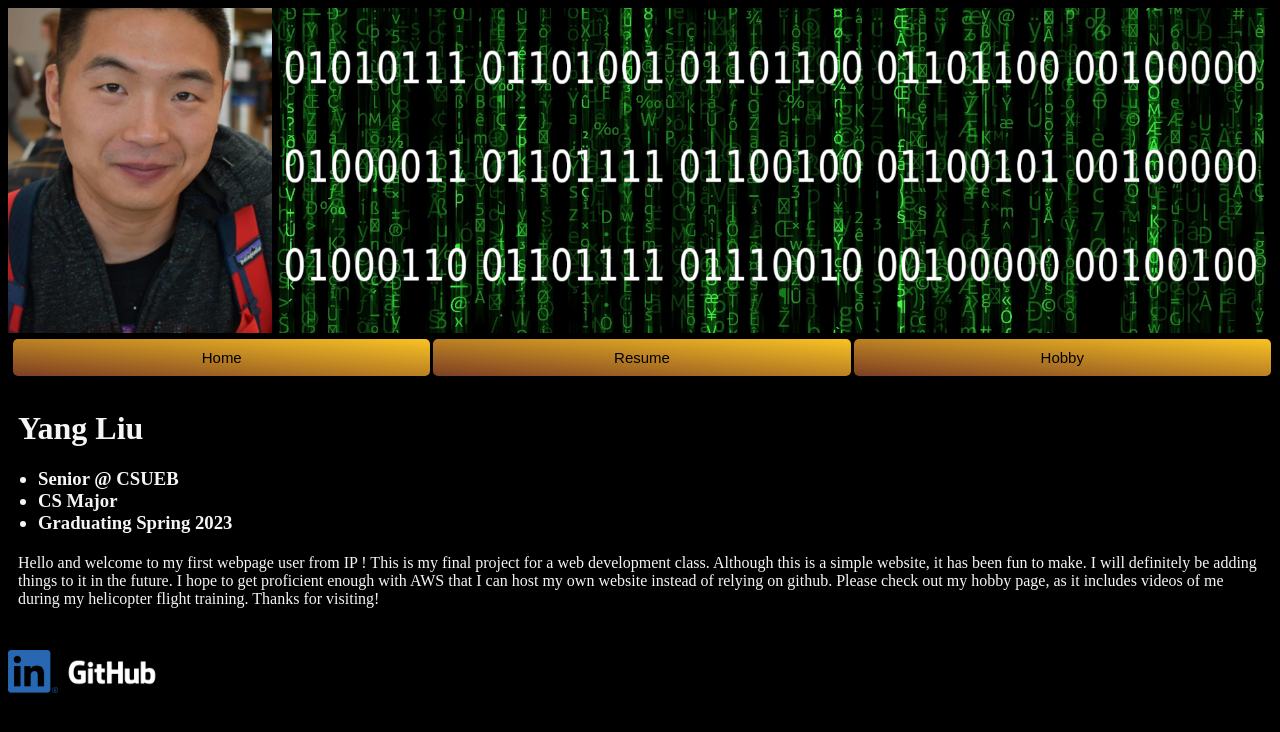
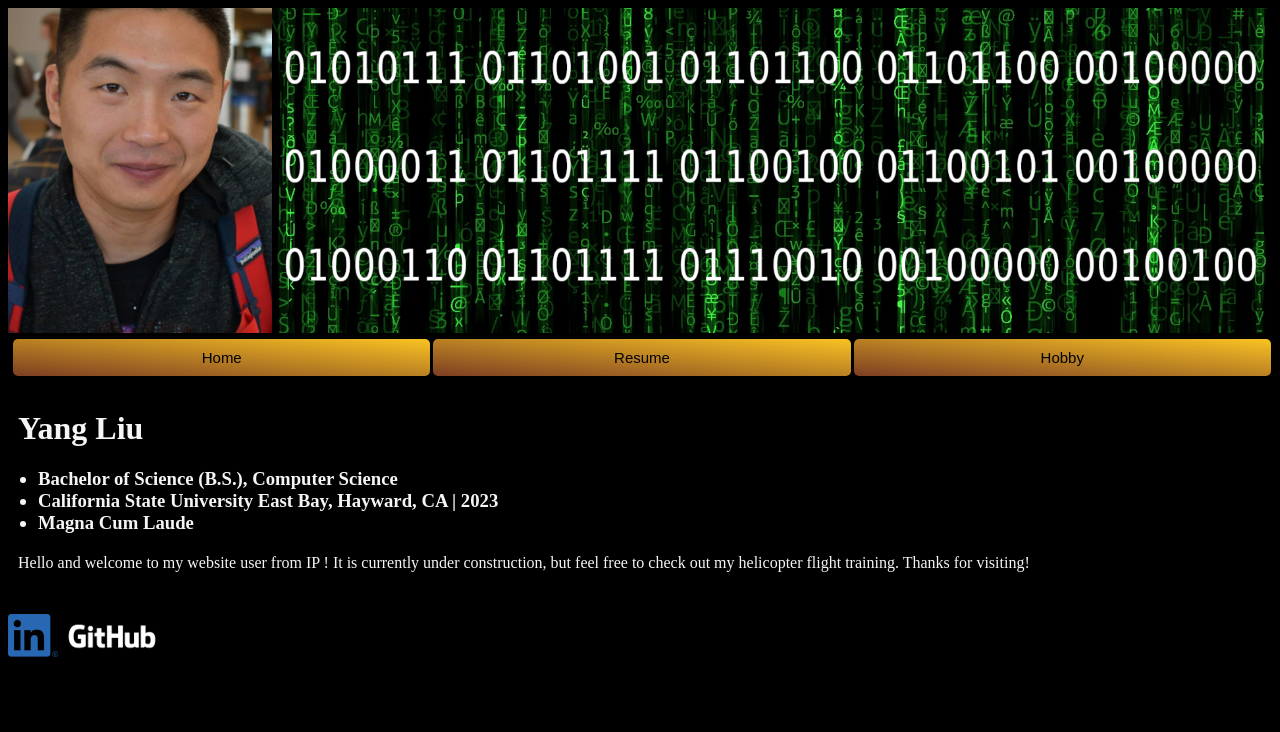
Before and after one commit to liuyang3141/liuyang3141.github.io, a plain HTML site: page index.html in a window 1280 px wide. Drawn offline with nearby package versions, Linux system fonts and the light colour scheme; no server answers.

Commit message:
Text now reflect my degree from csueb.

```diff
--- a/index.html
+++ b/index.html
@@ -43,14 +43,14 @@
                 <!-- Unorder list of student info -->
                 <h3>
                     <ul class="student_info">
-                        <li>Senior @ CSUEB</li>
-                        <li>CS Major</li>
-                        <li>Graduating Spring 2023</li>
+                        <li>Bachelor of Science (B.S.), Computer Science</li>
+                        <li>California State University East Bay, Hayward, CA |  2023</li>
+                        <li>Magna Cum Laude</li>
                     </ul>
                 </h3>
 
                 <!-- Random text -->
-                <p class="para1">Hello and welcome to my first webpage user from IP <span id="showIP"></span>! This is my final project for a web development class. Although this is a simple website, it has been fun to make. I will definitely be adding things to it in the future. I hope to get proficient enough with AWS that I can host my own website instead of relying on github. Please check out my hobby page, as it includes videos of me during my helicopter flight training. Thanks for visiting!</p>
+                <p class="para1">Hello and welcome to my website user from IP <span id="showIP"></span>! It is currently under construction, but feel free to check out my helicopter flight training. Thanks for visiting!</p>
             </div>
 
             <!-- LinkedIn and Github links -->
```
